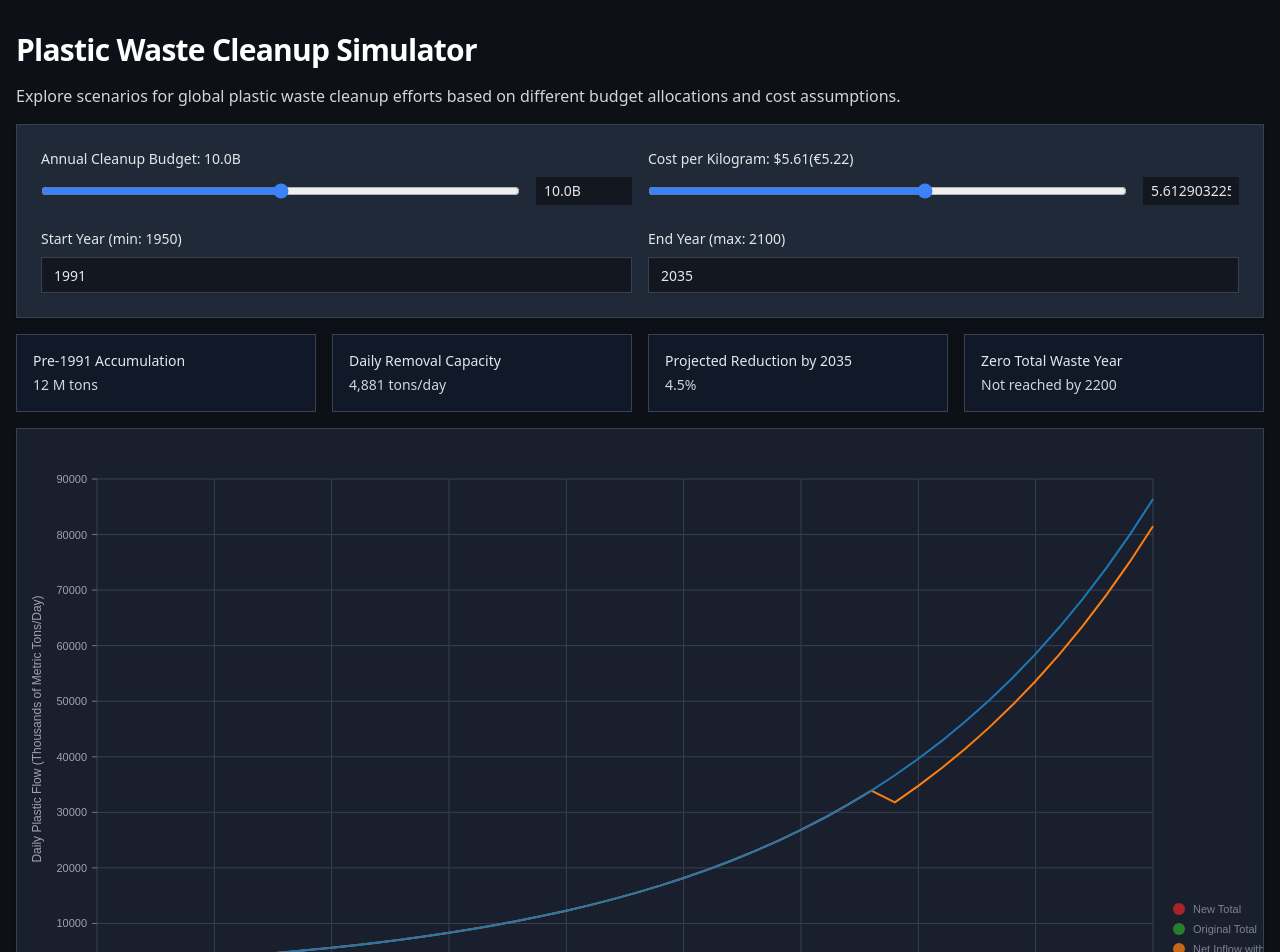
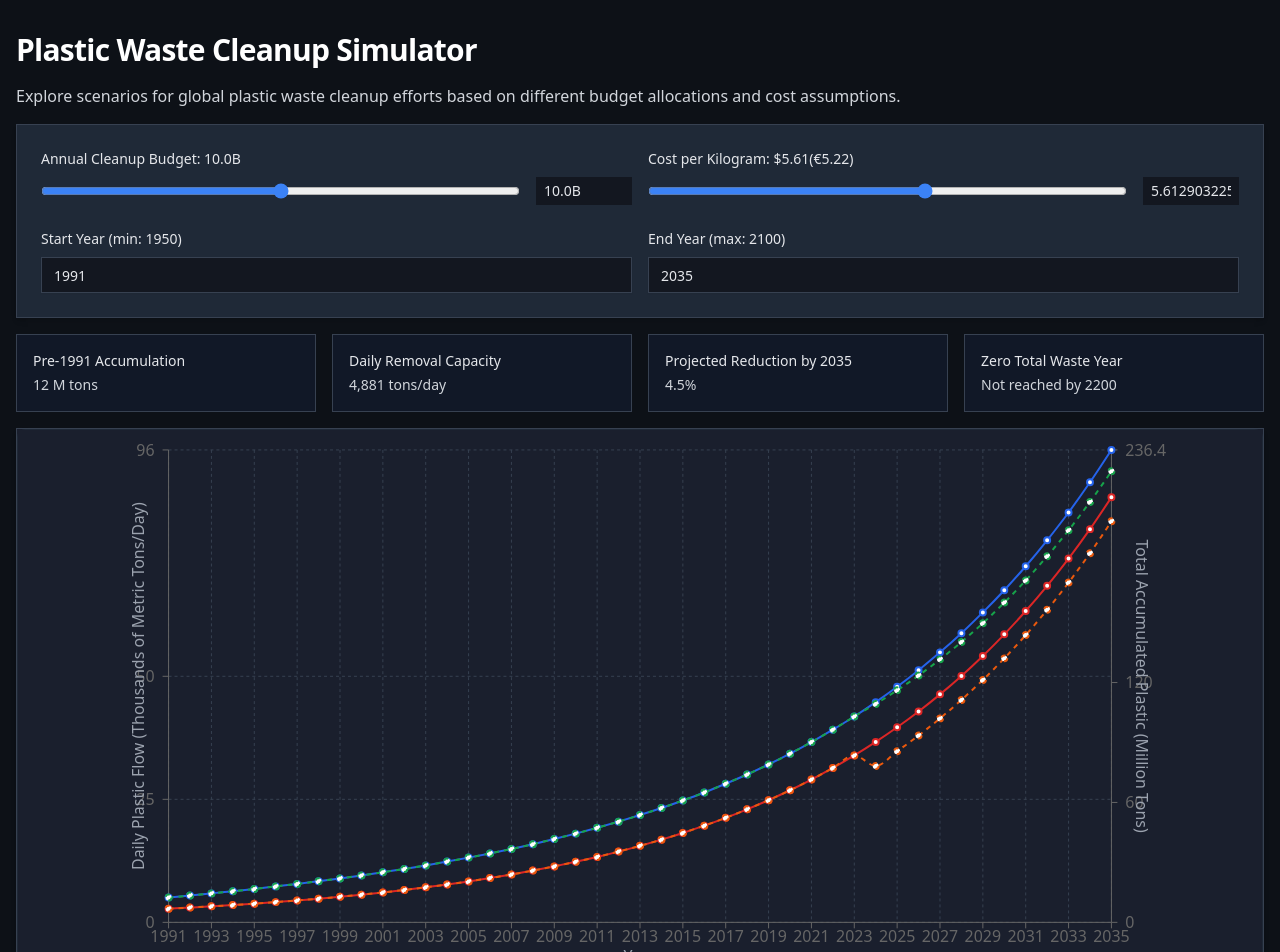
Before and after one commit to subashc2023/ocean-cleanup-simulator, a Next.js app: page / in a window 1280 px wide. Shown: the top 952 px of the page. Built offline with nearby package versions, Linux system fonts and the light colour scheme; no server answers.

Commit message:
Update SimulatorChart.tsx

```diff
--- a/src/components/simulator/SimulatorChart.tsx
+++ b/src/components/simulator/SimulatorChart.tsx
@@ -1,4 +1,4 @@
-import { ResponsiveLine } from '@nivo/line';
+import { LineChart, Line, XAxis, YAxis, CartesianGrid, Tooltip, Legend, ResponsiveContainer } from 'recharts';
 import { Card, CardContent } from '@/components/ui/card';
 import { DataPoint } from '@/lib/calculations';
 
@@ -7,115 +7,128 @@ interface SimulatorChartProps {
 }
 
 export const SimulatorChart = ({ data }: SimulatorChartProps) => {
-  // Transform data for Nivo format
-  const chartData = [
-    {
-      id: "Original Inflow",
-      data: data.map(d => ({ x: d.year, y: d.dailyInflow }))
-    },
-    {
-      id: "Net Inflow with Cleanup",
-      data: data.map(d => ({ x: d.year, y: d.netInflow }))
-    },
-    {
-      id: "Original Total",
-      data: data.map(d => ({ x: d.year, y: d.cumulativeNoCleanupMillionTons }))
-    },
-    {
-      id: "New Total",
-      data: data.map(d => ({ x: d.year, y: d.cumulativeMillionTons }))
-    }
-  ];
+  // Calculate the domains based on data
+  const maxDailyFlow = Math.max(...data.map(d => d.dailyInflow));
+  const maxTotal = Math.max(...data.map(d => d.cumulativeNoCleanupMillionTons));
+
+  // Set up domains with a fixed ratio (approximately 365:1 for annual accumulation)
+  const leftAxisMax = Math.ceil(maxDailyFlow * 1.1 / 1000) * 1000; // Round to nearest thousand
+  const rightAxisMax = Math.ceil(leftAxisMax * 365 / 1000000); // Convert to million tons
 
   return (
     <Card className="bg-[#1a1f2d] shadow-md rounded-none border border-gray-700">
       <CardContent className="p-0">
         <div className="h-[600px]">
-          <ResponsiveLine
-            data={chartData}
-            margin={{ top: 50, right: 110, bottom: 50, left: 80 }}
-            xScale={{ type: 'linear', min: 'auto', max: 'auto' }}
-            yScale={{ type: 'linear', min: 0, max: 'auto' }}
-            axisTop={null}
-            axisRight={null}
-            axisBottom={{
-              tickSize: 5,
-              tickPadding: 5,
-              tickRotation: 0,
-              legend: 'Year',
-              legendOffset: 36,
-              legendPosition: 'middle'
-            }}
-            axisLeft={{
-              tickSize: 5,
-              tickPadding: 5,
-              tickRotation: 0,
-              legend: 'Daily Plastic Flow (Thousands of Metric Tons/Day)',
-              legendOffset: -60,
-              legendPosition: 'middle'
-            }}
-            colors={{ scheme: 'category10' }}
-            pointSize={0}
-            pointColor={{ theme: 'background' }}
-            pointBorderWidth={2}
-            pointBorderColor={{ from: 'serieColor' }}
-            pointLabelYOffset={-12}
-            useMesh={true}
-            legends={[
-              {
-                anchor: 'bottom-right',
-                direction: 'column',
-                justify: false,
-                translateX: 100,
-                translateY: 0,
-                itemsSpacing: 0,
-                itemDirection: 'left-to-right',
-                itemWidth: 80,
-                itemHeight: 20,
-                itemOpacity: 0.75,
-                symbolSize: 12,
-                symbolShape: 'circle',
-                symbolBorderColor: 'rgba(0, 0, 0, .5)',
-                effects: [
-                  {
-                    on: 'hover',
-                    style: {
-                      itemBackground: 'rgba(0, 0, 0, .03)',
-                      itemOpacity: 1
-                    }
+          <ResponsiveContainer width="100%" height="100%">
+            <LineChart
+              data={data}
+              margin={{
+                top: 20,
+                right: 90,
+                left: 90,
+                bottom: 40
+              }}
+            >
+              <CartesianGrid strokeDasharray="3 3" stroke="#374151" />
+              <XAxis
+                dataKey="year"
+                label={{
+                  value: 'Year',
+                  position: 'insideBottom',
+                  offset: -10,
+                  fill: '#9CA3AF'
+                }}
+              />
+              <YAxis
+                yAxisId="left"
+                domain={[0, leftAxisMax]}
+                label={{
+                  value: 'Daily Plastic Flow (Thousands of Metric Tons/Day)',
+                  angle: -90,
+                  position: 'outside',
+                  offset: 20,
+                  style: { fill: '#9CA3AF' }
+                }}
+                tickMargin={8}
+                tickFormatter={(value) => (value / 1000).toFixed(0)}
+              />
+              <YAxis
+                yAxisId="right"
+                orientation="right"
+                domain={[0, rightAxisMax]}
+                label={{
+                  value: 'Total Accumulated Plastic (Million Tons)',
+                  angle: 90,
+                  position: 'outside',
+                  offset: 20,
+                  style: { fill: '#9CA3AF' }
+                }}
+                tickMargin={8}
+              />
+              <Tooltip
+                formatter={(value: number, name) => {
+                  switch(name) {
+                    case "Original Total":
+                    case "New Total":
+                      return `${value.toLocaleString()} million tons`;
+                    case "Original Inflow":
+                    case "Net Inflow with Cleanup":
+                      return `${value.toLocaleString()} tons/day`;
+                    default:
+                      return value.toLocaleString();
                   }
-                ]
-              }
-            ]}
-            theme={{
-              axis: {
-                legend: {
-                  text: {
-                    fill: '#9CA3AF',
-                    fontSize: 12
-                  }
-                },
-                ticks: {
-                  text: {
-                    fill: '#9CA3AF',
-                    fontSize: 11
-                  }
-                }
-              },
-              grid: {
-                line: {
-                  stroke: '#374151',
-                  strokeWidth: 1
-                }
-              },
-              legends: {
-                text: {
-                  fill: '#9CA3AF',
-                  fontSize: 11
-                }
-              }
-            }}
-          />
+                }}
+                contentStyle={{
+                  backgroundColor: '#1a1f2d',
+                  border: '1px solid #374151',
+                  color: '#9CA3AF'
+                }}
+              />
+              <Legend
+                verticalAlign="bottom"
+                height={36}
+                wrapperStyle={{
+                  paddingTop: '10px',
+                  paddingBottom: '10px',
+                  marginBottom: '-5px'
+                }}
+              />
+              <Line
+                yAxisId="left"
+                type="monotone"
+                dataKey="dailyInflow"
+                name="Original Inflow"
+                stroke="#dc2626"
+                strokeWidth={2}
+              />
+              <Line
+                yAxisId="left"
+                type="monotone"
+                dataKey="netInflow"
+                name="Net Inflow with Cleanup"
+                stroke="#ea580c"
+                strokeWidth={2}
+                strokeDasharray="5 5"
+              />
+              <Line
+                yAxisId="right"
+                type="monotone"
+                dataKey="cumulativeNoCleanupMillionTons"
+                name="Original Total"
+                stroke="#2563eb"
+                strokeWidth={2}
+              />
+              <Line
+                yAxisId="right"
+                type="monotone"
+                dataKey="cumulativeMillionTons"
+                name="New Total"
+                stroke="#16a34a"
+                strokeWidth={2}
+                strokeDasharray="5 5"
+              />
+            </LineChart>
+          </ResponsiveContainer>
         </div>
       </CardContent>
     </Card>
```
